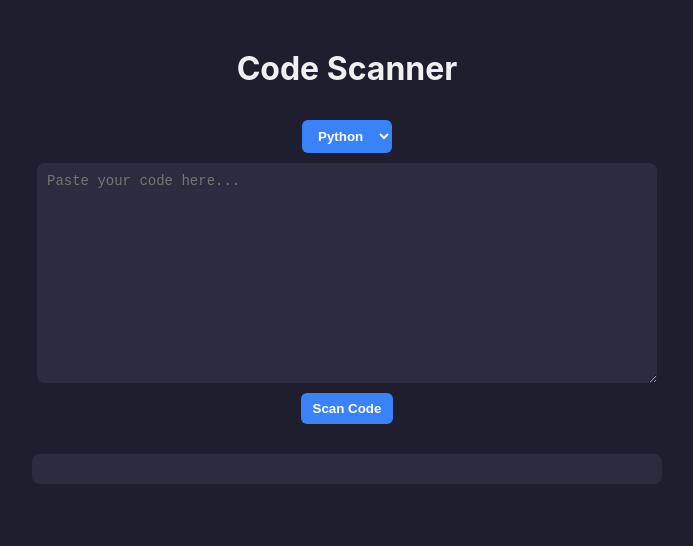
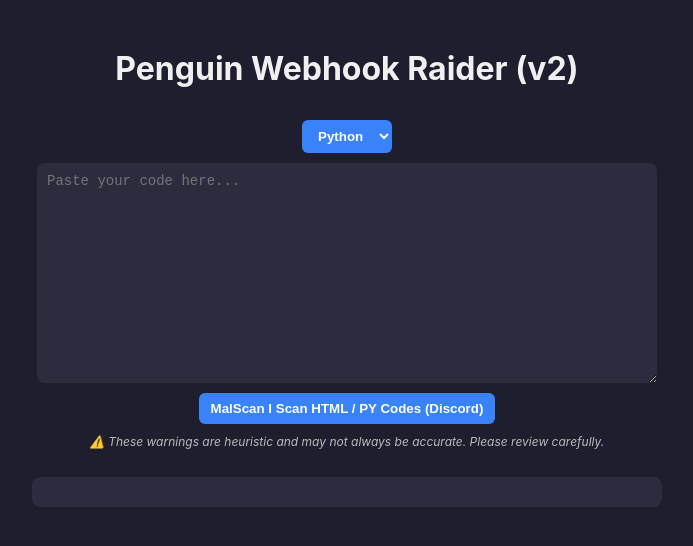
Before and after one commit to greekstars/MalScan, a plain HTML site: page index.html in a window 1280 px wide. Shown: the whole page, without its empty margins (293-986 px from the left). Drawn offline with Linux system fonts and the light colour scheme.

Commit message:
Update index.html

```diff
--- a/index.html
+++ b/index.html
@@ -3,7 +3,7 @@
 <head>
 <meta charset="UTF-8" />
 <meta name="viewport" content="width=device-width, initial-scale=1" />
-<title>Code Scanner</title>
+<title>Penguin Webhook Raider (v2)</title>
 <style>
   body {
     background-color: #1e1e2f;
@@ -55,11 +55,19 @@
     font-weight: bold;
     margin-bottom: 6px;
   }
+  .disclaimer {
+    font-size: 12px;
+    color: #bbbbbb;
+    margin-bottom: 8px;
+    width: 600px;
+    text-align: center;
+    font-style: italic;
+  }
 </style>
 </head>
 <body>
 
-<h1>Code Scanner</h1>
+<h1>Penguin Webhook Raider (v2)</h1>
 
 <select id="language">
   <option value="python">Python</option>
@@ -68,7 +76,11 @@
 
 <textarea id="code-input" placeholder="Paste your code here..."></textarea>
 
-<button id="check-btn">Scan Code</button>
+<button id="check-btn">MalScan I Scan HTML / PY Codes (Discord)</button>
+
+<div class="disclaimer">
+  ⚠️ These warnings are heuristic and may not always be accurate. Please review carefully.
+</div>
 
 <div id="results"></div>
 
```
